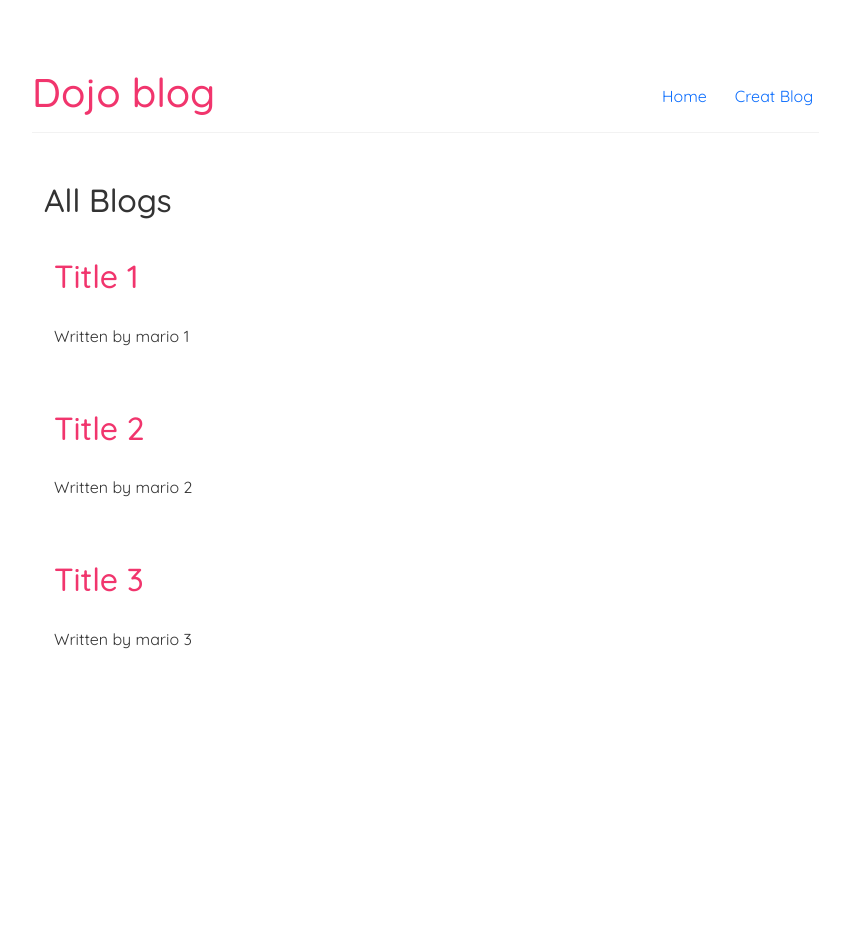
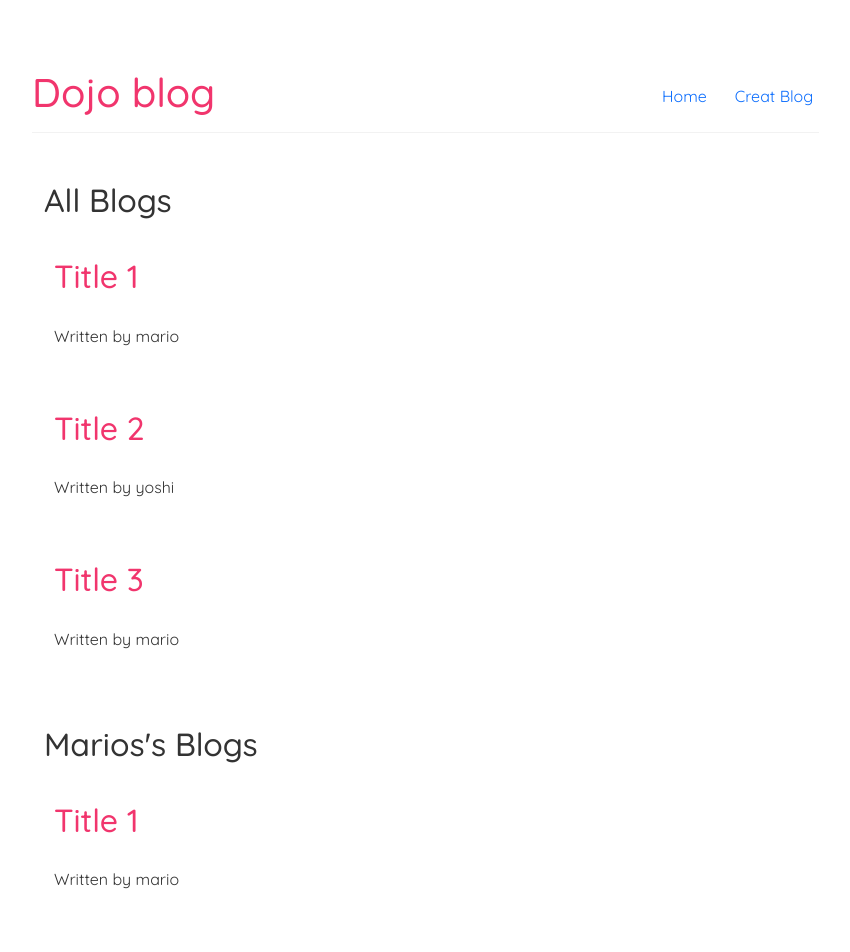
Before and after one commit to akhilshaji86/react-js, a React (Create React App) app in the folder dojo-blog/: page / in a window 1280 px wide. Shown: the top 952 px of the page, without its empty margins (116-966 px from the left). Before the commit the page ends 800 px from the top, so only its background shows below. Built offline with nearby package versions, Linux system fonts and the light colour scheme.

Commit message:
episode 12

```diff
--- a/dojo-blog/src/Home.js
+++ b/dojo-blog/src/Home.js
@@ -3,13 +3,14 @@ import BlogList from "./Bloglist";
 
 const HomePage=() => {
     const [blogs,setBlogs]=useState([
-        {title: 'Title 1',body: 'body 1',author: 'mario 1',id: 1},
-        {title: 'Title 2',body: 'body 2',author: 'mario 2',id: 2},
-        {title: 'Title 3',body: 'body 3',author: 'mario 3',id: 3}
+        {title: 'Title 1',body: 'body 1',author: 'mario',id: 1},
+        {title: 'Title 2',body: 'body 2',author: 'yoshi',id: 2},
+        {title: 'Title 3',body: 'body 3',author: 'mario',id: 3}
     ])
     return (
         <div className="container">
             <BlogList blogs={blogs} title="All Blogs"></BlogList>
+            <BlogList blogs={blogs.filter((b) => b.author==='mario')} title="Marios's Blogs"></BlogList>
         </div>
     );
 }
```
